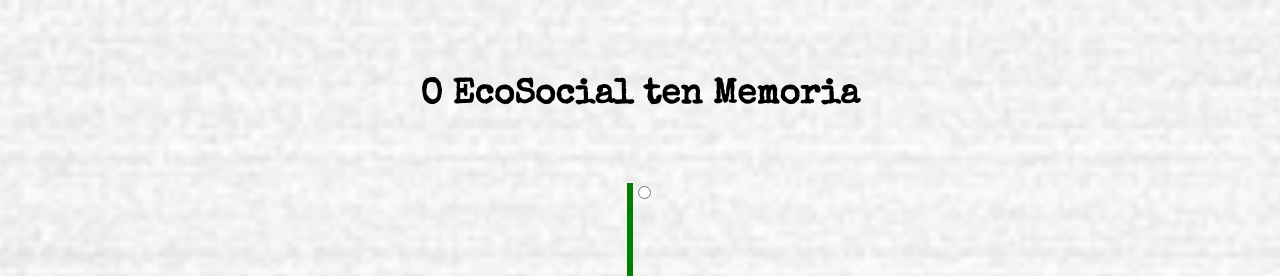
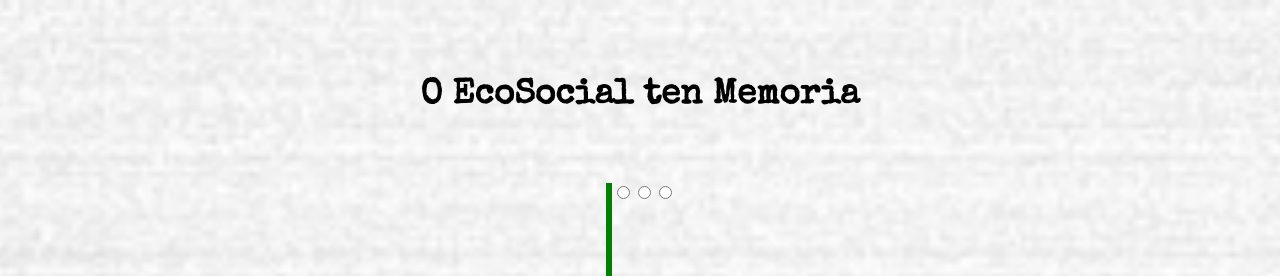
Before and after one commit to anafdz92/O-EcoSocial-ten-Memoria, a React (Create React App) app: page / in a window 1280 px wide. Shown: the top 276 px of the page. Built offline with nearby package versions, Linux system fonts and the light colour scheme.

Commit message:
paint dots

```diff
--- a/src/components/App.js
+++ b/src/components/App.js
@@ -11,7 +11,7 @@ const App = () => {
   return (
     <div className="mainList">
       <h1 className="title"> O EcoSocial ten Memoria </h1>
-      <Line />
+      <Line conflicts={Conflicts} />
       <Events conflicts={Conflicts} />
       <EventDetail />
     </div>
--- a/src/components/Event.js
+++ b/src/components/Event.js
@@ -1,7 +1,6 @@
 import React from "react";
 
 const Event = (props) => {
-  console.log(props.img);
   const linksli = props.links.map((link, index) => {
     return (
       <li key={index}>
--- a/src/components/Events.js
+++ b/src/components/Events.js
@@ -3,10 +3,7 @@ import Event from "../components/Event";
 import conflicts from "../data/Conflicts";
 
 const Events = (props) => {
-  console.log(props.conflicts);
-
   const list = props.conflicts.map((item) => {
-    console.log(item.id);
     return (
       <li key={item.id}>
         <Event
--- a/src/components/Line.js
+++ b/src/components/Line.js
@@ -1,11 +1,24 @@
 import React from "react";
 
-const Line = () => {
-  return (
-    <form className="line">
-      <input type="radio" name="vehicle1" value="Bike"></input>
-    </form>
-  );
+const Line = (props) => {
+  const handleChange = (ev) => {
+    console.log(ev.target.checked, ev.target);
+    //Si es check busco en el array de eventos hasta encontrar uno cuyo id coincida con e key de el botón
+  }; //Quizameter un dataset en el input
+
+  const dotList = props.conflicts.map((item) => {
+    return (
+      <input
+        type="radio"
+        key={item.id}
+        name={props.conflicts.year}
+        onChange={handleChange}
+      >
+        {props.conflicts.year}
+      </input>
+    );
+  });
+  return <form className="line">{dotList}</form>;
 };
 
 export default Line;
```
